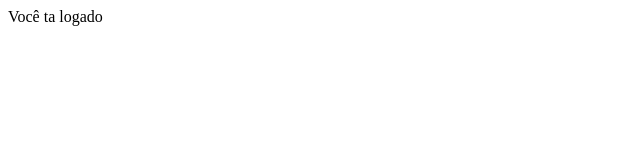
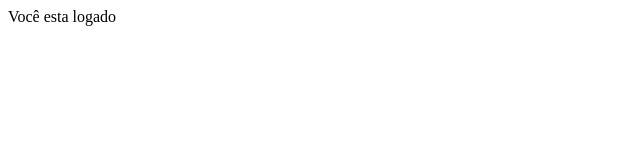
Before and after one commit to Moonghosty/LBP1_OProjetooo3, a plain HTML site: page project/templates/dashboard.html in a window 1280 px wide. Shown: the full height of the page, 0-640 px from the left. Drawn offline with Linux system fonts and the light colour scheme.

Commit message:
Update dashboard.html

```diff
--- a/project/templates/dashboard.html
+++ b/project/templates/dashboard.html
@@ -6,6 +6,6 @@
     <title>Document</title>
 </head>
 <body>
-    Você ta logado
+    Você esta logado
 </body>
 </html>
```
